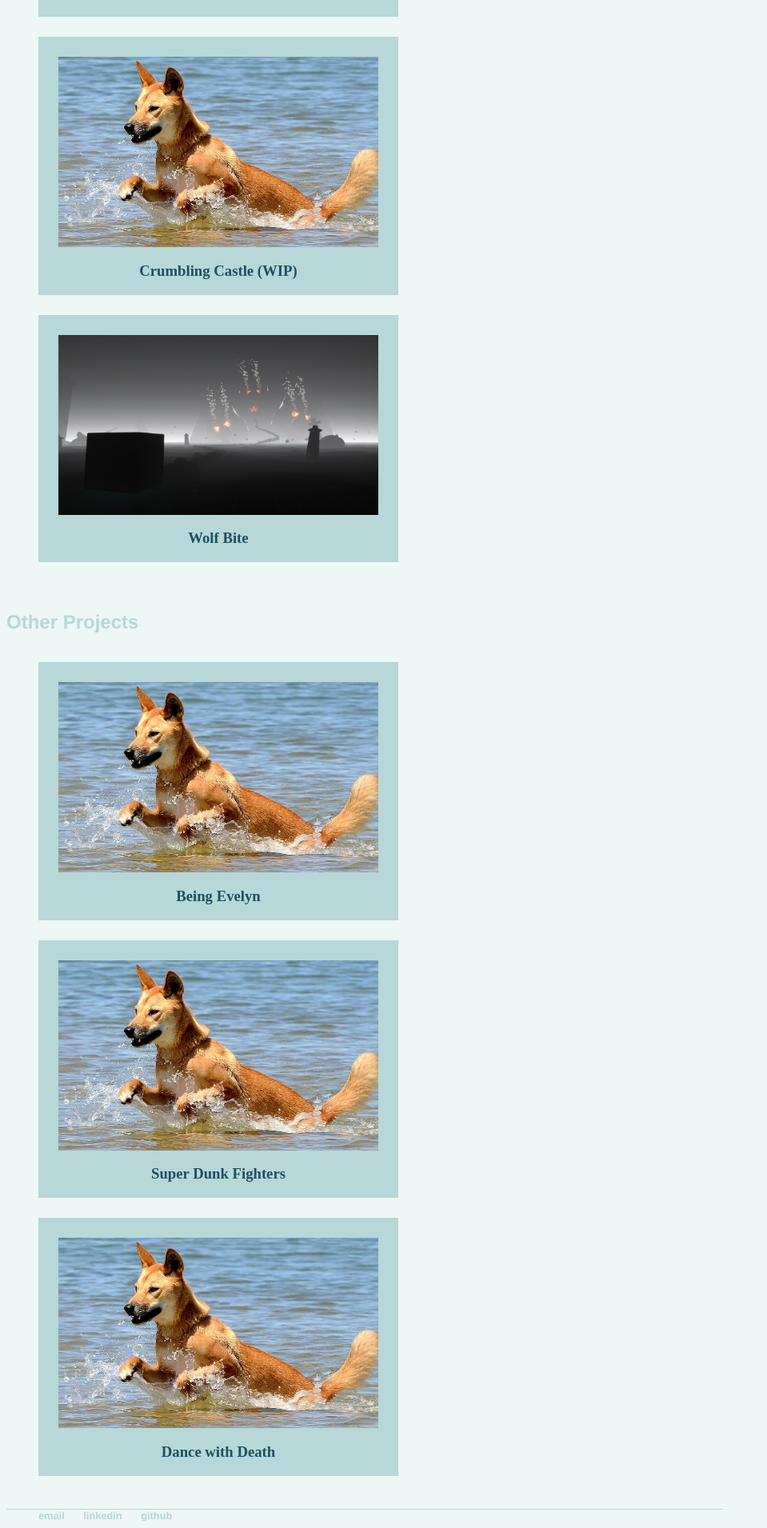
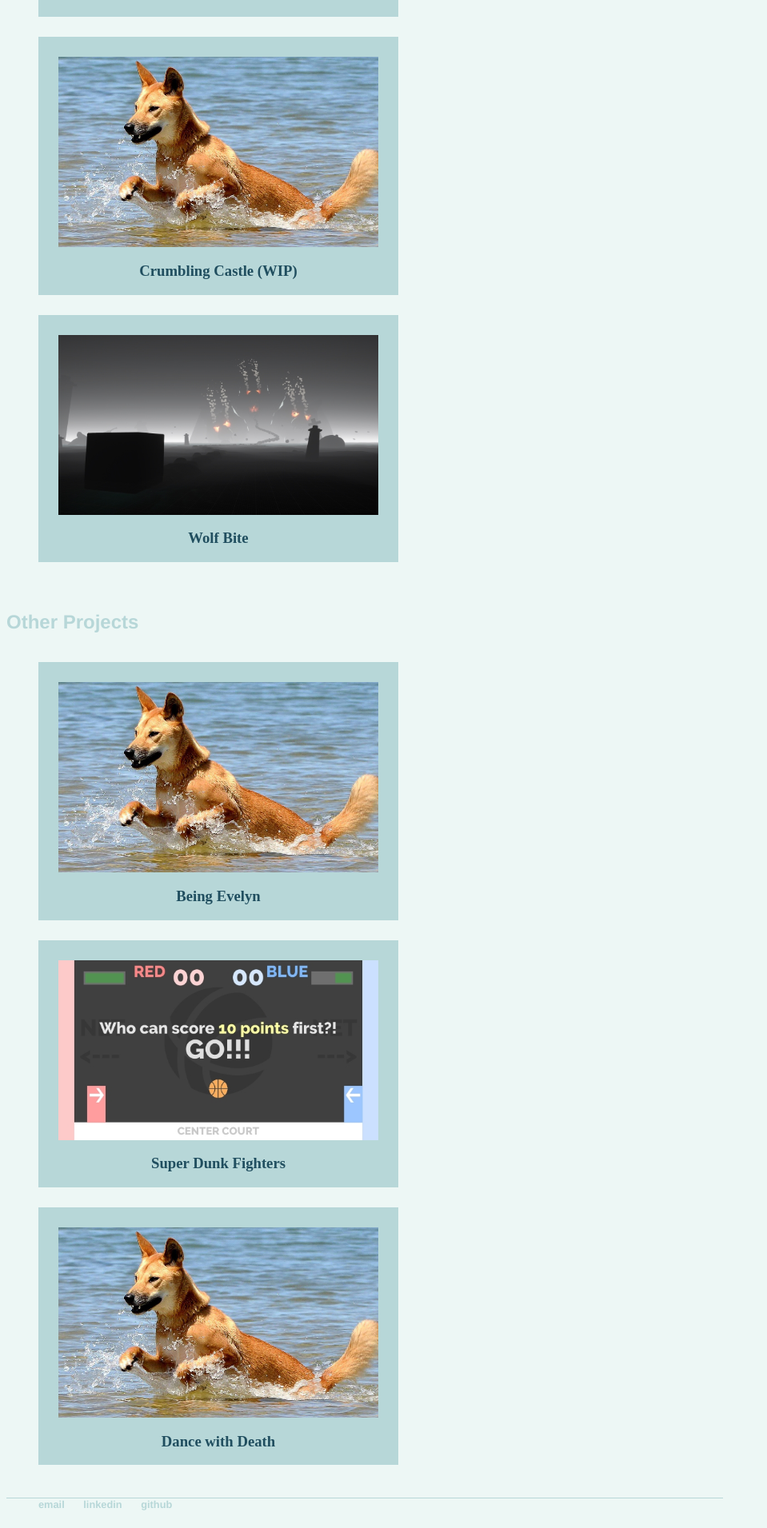
Before and after one commit to digigrant/digigrant.github.io, a Jekyll site: the page built from index.html, in a window 1280 px wide. Shown: the part 782-2693 px from the top of the page at 80% size, without its empty margins (0-959 px from the left). Built offline with Jekyll 4.4.1, drawn with Linux system fonts in a browser that asks for light colours.

Commit message:
Update index.html

```diff
--- a/index.html
+++ b/index.html
@@ -39,7 +39,7 @@ title: Projects
       </a>
       <a href="/projects/super-dunk-fighters.html">
         <li class="col">
-          <img src="/assets/images/dingo.jpg"><h3>Super Dunk Fighters</h3>
+          <img src="/assets/images/super-dunk-fighters/sdf_1_small.jpg"><h3>Super Dunk Fighters</h3>
         </li>
       </a>
       <a href="/projects/dance-with-death.html">
```
